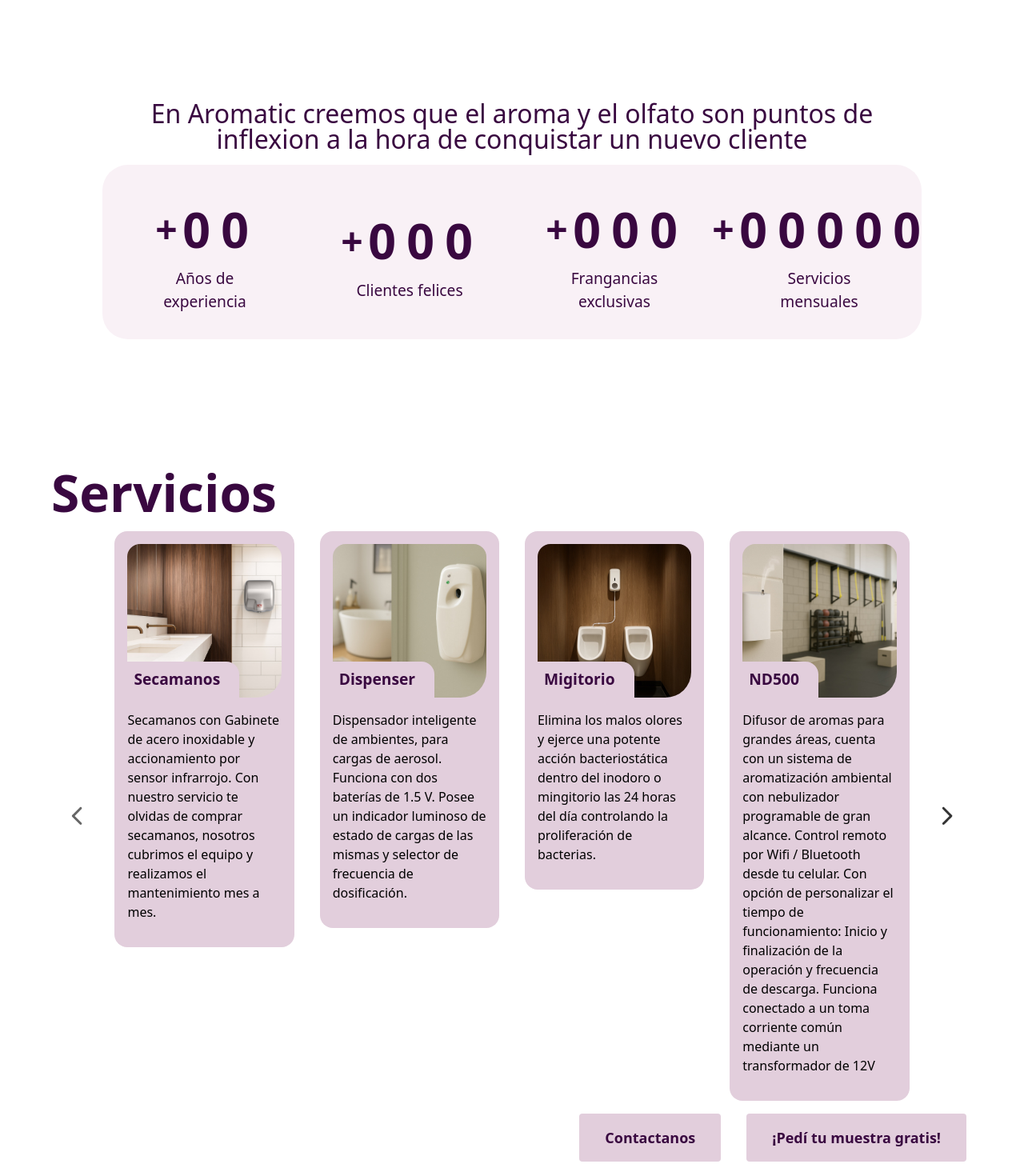
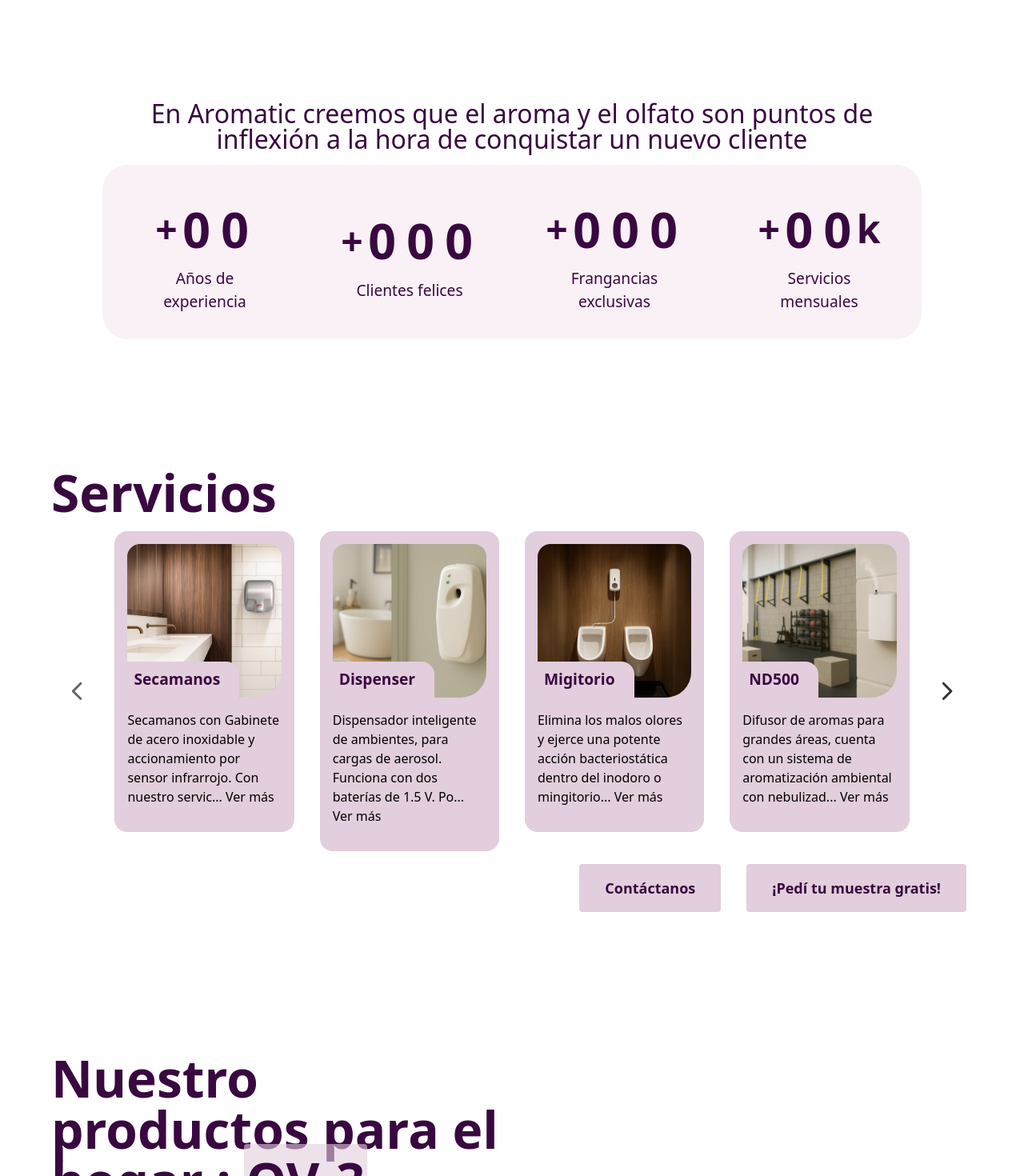
Before and after one commit to Julian-Kellmer/Aromatik, a Next.js app: page / in a window 1280 px wide. Shown: the part 1400-2870 px from the top of the page at 80% size. Built offline with nearby package versions, Linux system fonts and the light colour scheme; grey boxes are pictures that could not be loaded.

Commit message:
first fixes

```diff
--- a/src/app/components/AromaticNumbers/page.js
+++ b/src/app/components/AromaticNumbers/page.js
@@ -5,13 +5,13 @@
   { number: 25, text: 'Años de experiencia' },
   { number: 300, text: 'Clientes felices' },
   { number: 100, text: 'Frangancias exclusivas' },
-  { number: 12000, text: 'Servicios mensuales' },
+  { number: 12, text: 'Servicios mensuales' },
 ]
 const page = () => {
   return (
     <div className='px-4 md:py-16 flex flex-col lg:gap-4 md:px-16 mx-auto gap-12 md:[70vh]'>
       <h5 className='lg:text-lgSubtitle text-[1.6rem] text-center mx-auto text-secondary font-medium leading-none	'>
-        En Aromatic creemos que el aroma y el olfato son puntos de inflexion a
+        En Aromatic creemos que el aroma y el olfato son puntos de inflexión a
         la hora de conquistar un nuevo cliente
       </h5>
       <div className='bg-primary grid grid-cols-1 md:grid-cols-2 lg:grid-cols-2 xl:grid-cols-4  lg:justify-around w-full p py-2 lg:py-8 rounded-4xl'>
@@ -25,6 +25,7 @@
                   +
                 </span>
                 <RollingNumber number={item.number} />
+                <span className='self-center text-[3rem] font-bold text-secondary'>{item.number === 12 ? 'k':''} </span>
               </div>
               <h6 className='text-[1.3rem] lg:text-[1.2rem] text-secondary'>
                 {item.text}
--- a/src/app/components/rollingNumbers/page.js
+++ b/src/app/components/rollingNumbers/page.js
@@ -62,7 +62,7 @@
       {finalDigits.map((digit, index) => (
         <div
           key={index}
-          className='overflow-hidden h-[6rem] w-[4rem] md:w-[3rem]'>
+          className='overflow-hidden h-[6rem] w-[2rem] md:w-[3rem]'>
           <div
             className='flex flex-col'
             ref={(el) => (boxesRef.current[index] = el)}>
@@ -70,7 +70,7 @@
             {Array.from({ length: 10 }, (_, i) => (
               <div
                 key={i}
-                className='h-[6rem] w-[4rem] md:w-[3rem] flex items-center justify-center text-[3.2rem] md:text-[3.8rem]  font-bold text-secondary'>
+                className='h-[6rem] w-[2rem] md:w-[3rem] flex items-center justify-center text-[3.2rem] md:text-[3.8rem]  font-bold text-secondary'>
                 {i}
               </div>
             ))}
--- a/src/app/components/slidesComponent/ServiciosSlide.jsx
+++ b/src/app/components/slidesComponent/ServiciosSlide.jsx
@@ -1,8 +1,12 @@
 import Image from 'next/image'
 
 const ServicioSlide = ({ data, onClick }) => {
+  const truncatedData =
+    data.desc.length > 100 ? data.desc.slice(0, 100) + '...' : data.desc
   return (
-    <div onClick={()=>onClick(data)} className=' flex flex-col items-start w-full bg-tercero rounded-2xl p-4 cursor-pointer'>
+    <div
+      onClick={() => onClick(data)}
+      className=' flex flex-col items-start w-full bg-tercero rounded-2xl p-4 cursor-pointer'>
       <div className='relative w-full aspect-square overflow-hidden rounded-t-2xl rounded-br-4xl object-bottom '>
         <Image
           src={data.imgSit[0]}
@@ -17,7 +21,7 @@
           {data.nombre}
         </span>
       </div>
-      <p className='py-4 '>{data.desc}</p>
+      <p className='py-4 '>{`${truncatedData} Ver más`}</p>
     </div>
   )
 }
--- a/src/app/homeProducts/index.js
+++ b/src/app/homeProducts/index.js
@@ -101,9 +101,9 @@
         <button className='flex-1 px-4 py-2 bg-tercero text-secondary cursor-pointer rounded font-semibold text-[1rem]'>
           ¡Pedí el tuyo!
         </button>
-        <button className='px-2 py-2 bg-tercero text-secondary cursor-pointer rounded font-semibold text-[1rem]'>
+        {/* <button className='px-2 py-2 bg-tercero text-secondary cursor-pointer rounded font-semibold text-[1rem]'>
           Obtene tu muestra gratis
-        </button>
+        </button> */}
       </div>
     </section>
   )
--- a/src/app/ourServices/page.jsx
+++ b/src/app/ourServices/page.jsx
@@ -124,7 +124,7 @@
       </div>
       <div className='  text-p w-full flex gap-8 justify-center md:justify-end px-2 py-4'>
         <button className='px-2 py-2 md:px-8 md:py-4  bg-tercero text-secondary cursor-pointer rounded font-semibold text-[1rem] md:text-lg'>
-          Contactanos
+          Contáctanos
         </button>
         <button className='px-2 py-2 md:px-8 md:py-4  bg-tercero text-secondary cursor-pointer rounded font-semibold text-[1rem] md:text-lg'>
           ¡Pedí tu muestra gratis!
--- a/src/app/page.js
+++ b/src/app/page.js
@@ -11,7 +11,7 @@
       <AboutUs />
       <OurServices />
       <HomeProducts />
-      <Aromas/>
+      <Aromas />
     </>
   )
 }
```
Also changed, not shown: public/servicesImg/ND500/situacion/ND500-situacion-1.jpg.
